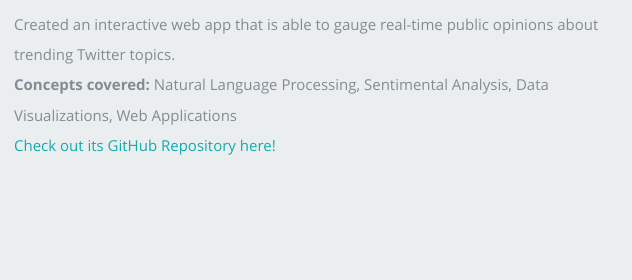
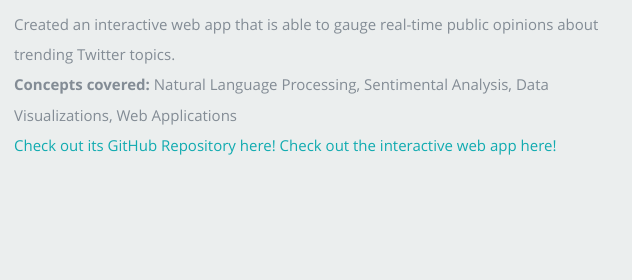
Before and after one commit to jennafu/jennafu.github.io, a plain HTML site: page index.html in a window 1280 px wide. Shown: the part 3840-4120 px from the top of the page, 534-1166 px from the left. Drawn offline with nearby package versions, Linux system fonts and the light colour scheme.

Commit message:
Update index.html

```diff
--- a/index.html
+++ b/index.html
@@ -355,6 +355,7 @@
                   <strong>Concepts covered:</strong> Natural Language Processing, Sentimental Analysis, Data Visualizations, Web Applications <br>
 
                   <a href="https://github.com/jennafu/howistwitterfeeling">Check out its GitHub Repository here!</a>
+	          <a href="https://howistwitterfeeling.herokuapp.com/">Check out the interactive web app here!</a>
 
                </p>
 
```
